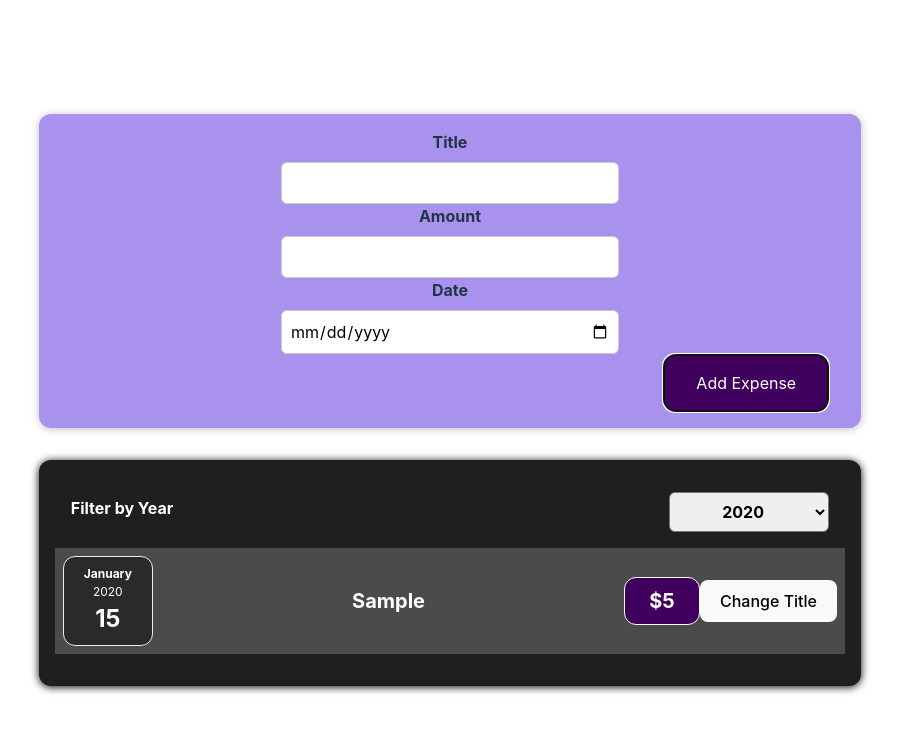
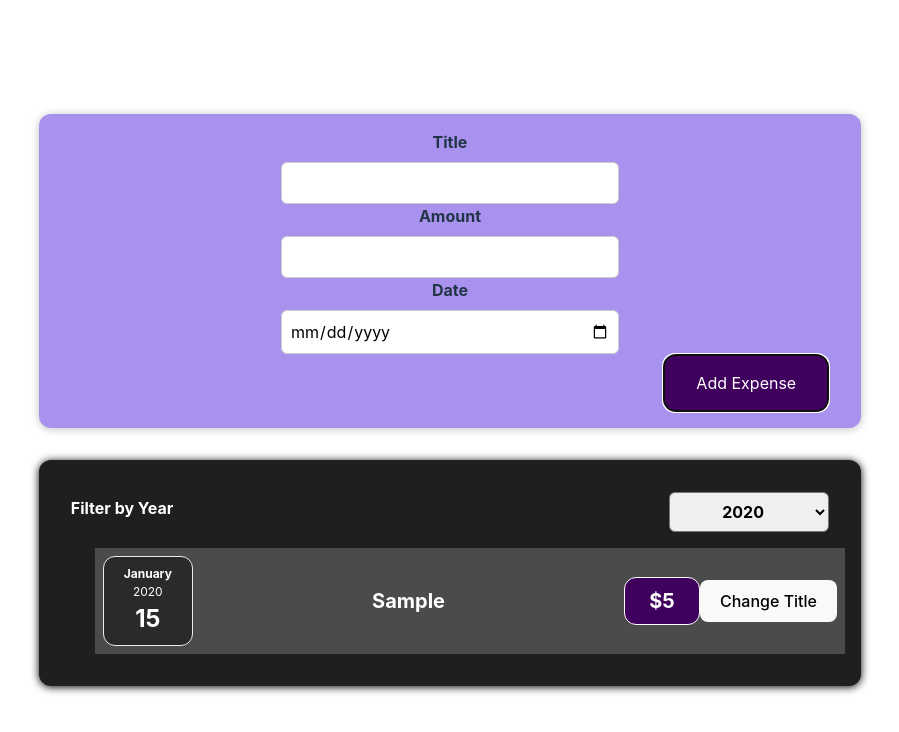
Before and after one commit to AbdullahGhani1/learn-react, a React (Vite) app in the folder 3-expense-tracker/: page / in a window 1280 px wide. Both pictures are taken after typing "Sample", "5", "2020-01-15" into the empty fields and a click on the button "Add Expense". Shown: the top 732 px of the page, without its empty margins (190-1089 px from the left). Built offline with nearby package versions, Linux system fonts and the light colour scheme.

Commit message:
Adding Conditional Return Statements

```diff
--- a/3-expense-tracker/src/components/Expenses/Expenses.tsx
+++ b/3-expense-tracker/src/components/Expenses/Expenses.tsx
@@ -3,6 +3,7 @@ import ExpenseItem from "./ExpenseItem";
 import "./Expenses.css";
 import Card from "../UI/Card";
 import ExpensesFilter from "./ExpensesFilter";
+import ExpensesList from "./ExpensesList";
 interface Props {
   items: {
     id: number;
@@ -19,25 +20,14 @@ export default function Expenses(props: Props) {
   let filteredExpenses = props.items.filter((expense) => {
     return expense.date.getFullYear().toString() === filteredYear;
   });
-
-  let expensesContent: JSX.Element | JSX.Element[] = <p>No Expenses Found.</p>;
-  if (filteredExpenses.length > 0) {
-    expensesContent = filteredExpenses.map((expense) => (
-      <ExpenseItem
-        key={expense.id}
-        date={expense.date}
-        title={expense.title}
-        amount={expense.amount}
-      />
-    ));
-  }
+  console.log("acascsac", typeof filteredExpenses);
   return (
     <Card className="expenses">
       <ExpensesFilter
         onChangeFilter={filterChangeHandler}
         selected={filteredYear}
       />
-      {expensesContent}
+      <ExpensesList items={filteredExpenses} />
     </Card>
   );
 }
--- /dev/null
+++ b/3-expense-tracker/src/components/Expenses/ExpensesList.css
@@ -0,0 +1,9 @@
+.expenses-list {
+  list-style: none;
+  text-align: center;
+}
+
+.expenses-list__fallback {
+  color: white;
+  text-align: center;y
+}
--- /dev/null
+++ b/3-expense-tracker/src/components/Expenses/ExpensesList.tsx
@@ -0,0 +1,23 @@
+import React from "react";
+import "./ExpensesList.css";
+import ExpenseItem from "./ExpenseItem";
+import { ExpenseListProps } from "../../interfaces";
+function ExpensesList(props: ExpenseListProps) {
+  if (props.items.length === 0) {
+    return <h2 className="expenses-list__fallback">No Expenses Found.</h2>;
+  }
+  return (
+    <ul className="expenses-list">
+      {props.items.map((expense) => (
+        <ExpenseItem
+          key={expense.id}
+          date={expense.date}
+          title={expense.title}
+          amount={expense.amount}
+        />
+      ))}
+    </ul>
+  );
+}
+
+export default ExpensesList;
```
Also changed, not shown: 3-expense-tracker/src/interfaces/index.ts (+9 -0 lines).
